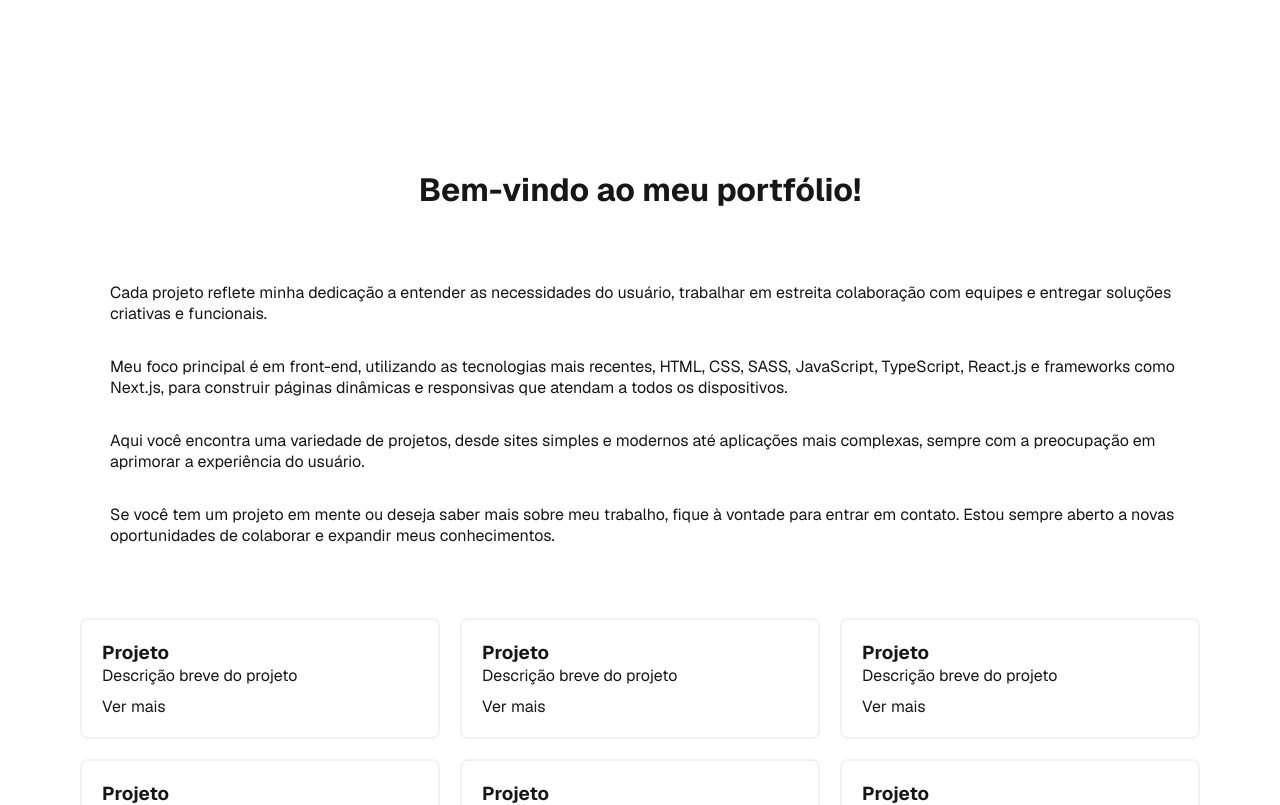
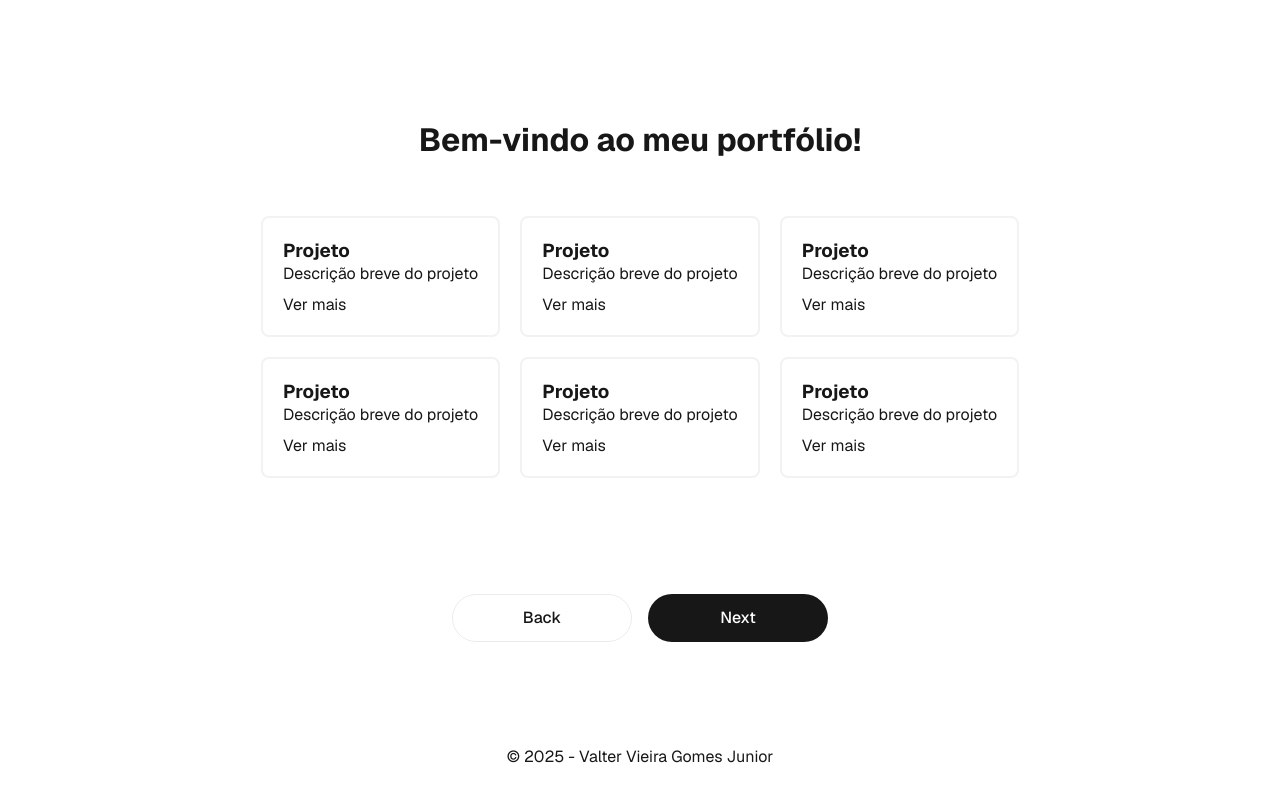
Before and after one commit to WebDesigner279/my-next-app, a Next.js app: page /portfolio in a window 1280 px wide. Shown: the top 805 px of the page. Built offline with nearby package versions, Linux system fonts and the light colour scheme.

Commit message:
estilização dos botões, espaçamentos

```diff
--- a/app/home/page.tsx
+++ b/app/home/page.tsx
@@ -6,7 +6,7 @@ export default function Home() {
   return (
     <div className={styles.page}>
       <main className={styles.main}>
-        <h1 className={styles.saldacao}>Bem vindos ao meu Portfólio</h1>
+        {/* <h1 className={styles.saldacao}>Bem vindos ao meu Portfólio</h1> */}
         <Image
           className={styles.logo}
           src="/next.svg"
--- a/app/portfolio/page.module.scss
+++ b/app/portfolio/page.module.scss
@@ -51,8 +51,8 @@
 
   // Alinhamento de texto Bem vindos ao meu Portfólio
   .saldacao {
-    margin-top: 5px;
-    margin-bottom: 40px;
+    margin-top: -45px;
+    margin-bottom: -16px;
     display: flex;
     justify-content: center;  // Alinha horizontalmente
     align-items: center;      // Alinha verticalmente
@@ -129,6 +129,10 @@
     justify-content: center;  // Alinha horizontalmente
     align-items: center;      // Alinha verticalmente
 
+    @media (max-width: 600px) {
+      margin-top: -40px;
+    }
+
     a {
       appearance: none;
       border-radius: 128px;
@@ -145,12 +149,13 @@
       line-height: 20px;
       font-weight: 500;
       margin-top: 40px;
+      width: 10%; // Garante que os botões tenham a mesma largura
 
       &.primary {
         background: var(--foreground);
         color: var(--background);
         gap: 8px;
-        min-width: 80px;
+        width: 180px;
 
 
         @media (hover: hover) and (pointer: fine) {
@@ -163,7 +168,7 @@
 
       &.secondary {
         border-color: var(--gray-alpha-200);
-        min-width: 80px;
+        width: 180px;
 
         @media (hover: hover) and (pointer: fine) {
           &:hover {
--- a/app/portfolio/page.tsx
+++ b/app/portfolio/page.tsx
@@ -7,7 +7,7 @@ export default function Portfolio() {
       <main className={styles.main}>
         <h1 className={styles.saldacao}>Bem-vindo ao meu portfólio!</h1>
 
-        <p className={styles.paragraphP}>
+        {/* <p className={styles.paragraphP}>
           Cada projeto reflete minha dedicação a entender as necessidades do usuário, trabalhar em estreita colaboração com equipes e entregar soluções criativas e funcionais.
         </p>
         <p className={styles.paragraphP}>
@@ -18,7 +18,7 @@ export default function Portfolio() {
         </p>
         <p className={styles.paragraphP}>
           Se você tem um projeto em mente ou deseja saber mais sobre meu trabalho, fique à vontade para entrar em contato. Estou sempre aberto a novas oportunidades de colaborar e expandir meus conhecimentos.
-        </p>
+        </p> */}
 
         {/* Sessão cards com 3 colunas e 2 linhas */}
         <div className={styles.cardGrid}>
```
